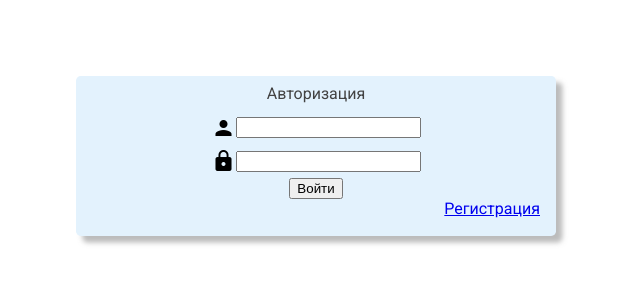
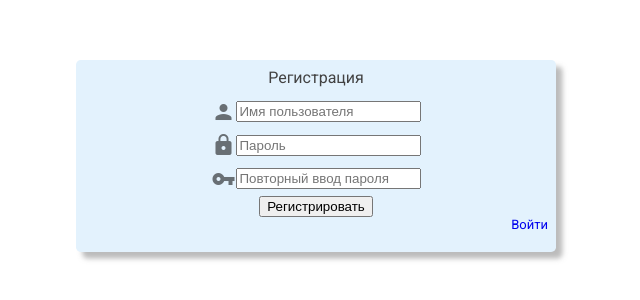
Before and after one commit to zeusfly-spb/notesservice, a Vue app in the folder ns-front/: page / in a window 1280 px wide. Shown: the part 252-552 px from the top of the page, without its empty margins (324-964 px from the left). Built offline with nearby package versions, Linux system fonts and the light colour scheme.

Commit message:
Created register view component & some fixes

```diff
--- a/ns-front/src/App.vue
+++ b/ns-front/src/App.vue
@@ -1,16 +1,16 @@
 <template>
   <div id="app" class="container">
-    <login-page/>
+    <register-view/>
   </div>
 </template>
 
 <script>
-import LoginPage from './components/LoginPage.vue'
+import RegisterView from './components/RegisterView.vue'
 
 export default {
   name: 'App',
   components: {
-    LoginPage
+    RegisterView
   }
 }
 </script>
--- a/ns-front/src/components/LoginPage.vue
+++ b/ns-front/src/components/LoginView.vue
@@ -16,7 +16,11 @@
             >
                 person
             </i>
-            <input type="text">
+            <input
+                type="text"
+                v-model="login"
+                ref="loginInput"
+            >
         </div>
         <div
             class="credentials"
@@ -27,7 +31,10 @@
             >
                 lock
             </i>
-            <input type="password">
+            <input
+                type="password"
+                v-model="password"
+            >
         </div>
         <div>
             <button>
@@ -44,15 +51,24 @@
 
 <script>
     export default {
-        name: 'LoginPage',
+        name: 'LoginView',
         data: () => ({
             login: '',
             password: ''
-        })
+        }),
+        mounted () {
+            this.$refs.loginInput.focus()
+        }
     }
 </script>
 
 <style scoped>
+    i {color: rgba(0,0,0,.54);}
+    a {
+        text-decoration: none;
+        font-size: small;
+    }
+    input {outline:none;}
     .footer-login {
         padding-right: 1em;
         justify-content: flex-end;
@@ -73,7 +89,7 @@
         display: flex;
         flex-direction: column;
         width: 30em;
-        height: 10em;
+        height: 9.5em;
         background-color: #E3F2FD;
         box-shadow: 0.4em 0.4em 5px rgba(122,122,122,0.5);
         border-radius: .3em;
--- /dev/null
+++ b/ns-front/src/components/RegisterView.vue
@@ -0,0 +1,117 @@
+<template>
+    <div
+        class="register-form"
+    >
+        <div
+            class="title"
+        >
+            Регистрация
+        </div>
+        <div
+            class="credentials"
+        >
+            <i
+                class="material-icons small valign"
+                title="Имя пользователя"
+            >
+                person
+            </i>
+            <input
+                type="text"
+                v-model="login"
+                ref="loginInput"
+                placeholder="Имя пользователя"
+            />
+        </div>
+        <div
+            class="credentials"
+        >
+            <i
+                class="material-icons"
+                title="Пароль"
+            >
+                lock
+            </i>
+            <input
+                type="password"
+                v-model="password"
+                placeholder="Пароль"
+            >
+        </div>
+        <div
+            class="credentials"
+        >
+            <i
+                class="material-icons"
+                title="Повторный ввод пароля"
+            >
+                vpn_key
+            </i>
+            <input
+                type="password"
+                v-model="passwordConfirm"
+                placeholder="Повторный ввод пароля"
+            >
+        </div>
+        <div>
+            <button>
+                Регистрировать
+            </button>
+        </div>
+        <div
+            class="footer-register"
+        >
+            <a href="/register">Войти</a>
+        </div>
+    </div>
+</template>
+
+<script>
+    export default {
+        name: 'RegisterView',
+        data: () => ({
+            login: '',
+            password: '',
+            passwordConfirm: ''
+        }),
+        mounted () {
+            this.$refs.loginInput.focus()
+        }
+    }
+</script>
+
+<style scoped>
+    i {color: rgba(0,0,0,.54);}
+    a {
+        text-decoration: none;
+        font-size: small;
+    }
+    input {outline:none;}
+    .footer-register {
+        padding-right: .5em;
+        justify-content: flex-end;
+        display: inline-flex;
+        position: relative;
+    }
+    .credentials {
+        display: inline-flex;
+        vertical-align: middle;
+        align-items: center;
+        margin: .3em;
+        justify-content: center;
+    }
+    .title {
+        margin: .5em;
+        color: #424242;
+    }
+    .register-form {
+        display: flex;
+        flex-direction: column;
+        width: 30em;
+        height: 12em;
+        background-color: #E3F2FD;
+        box-shadow: 0.4em 0.4em 5px rgba(122,122,122,0.5);
+        border-radius: .3em;
+        font-family: Roboto;
+    }
+</style>
```
